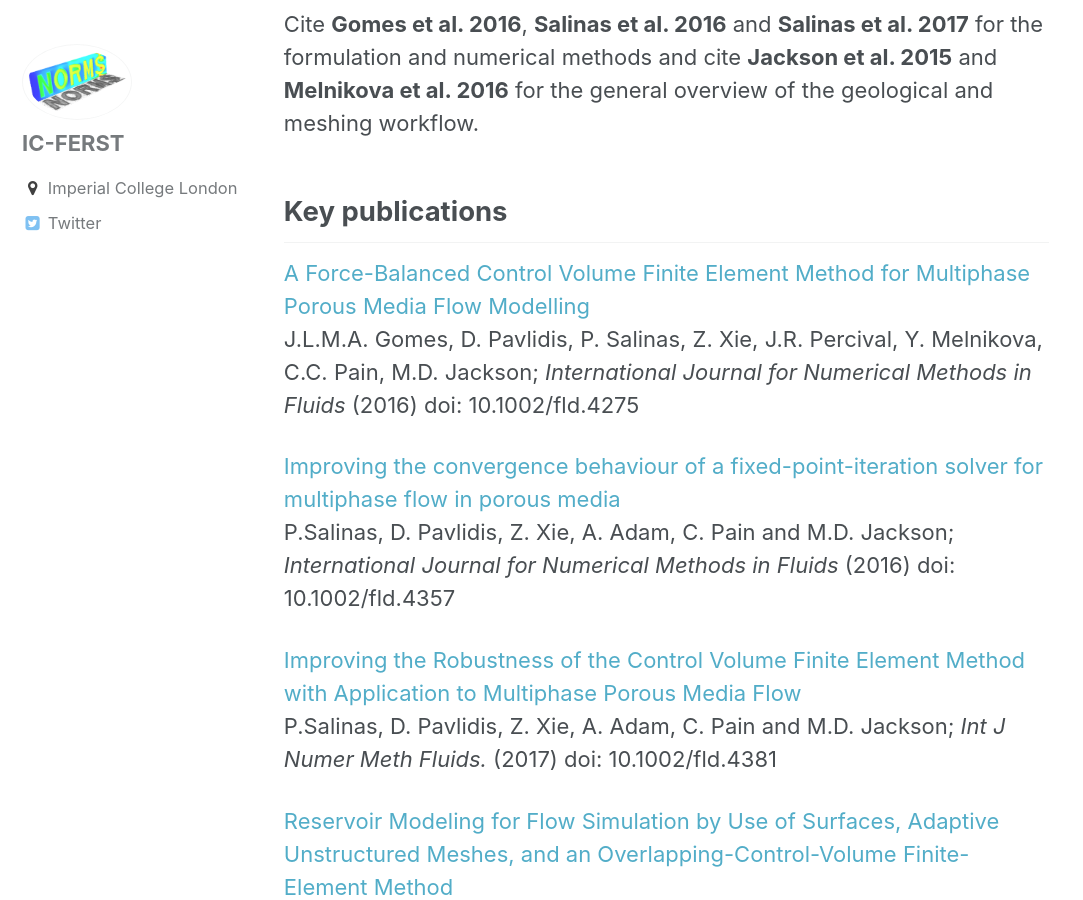
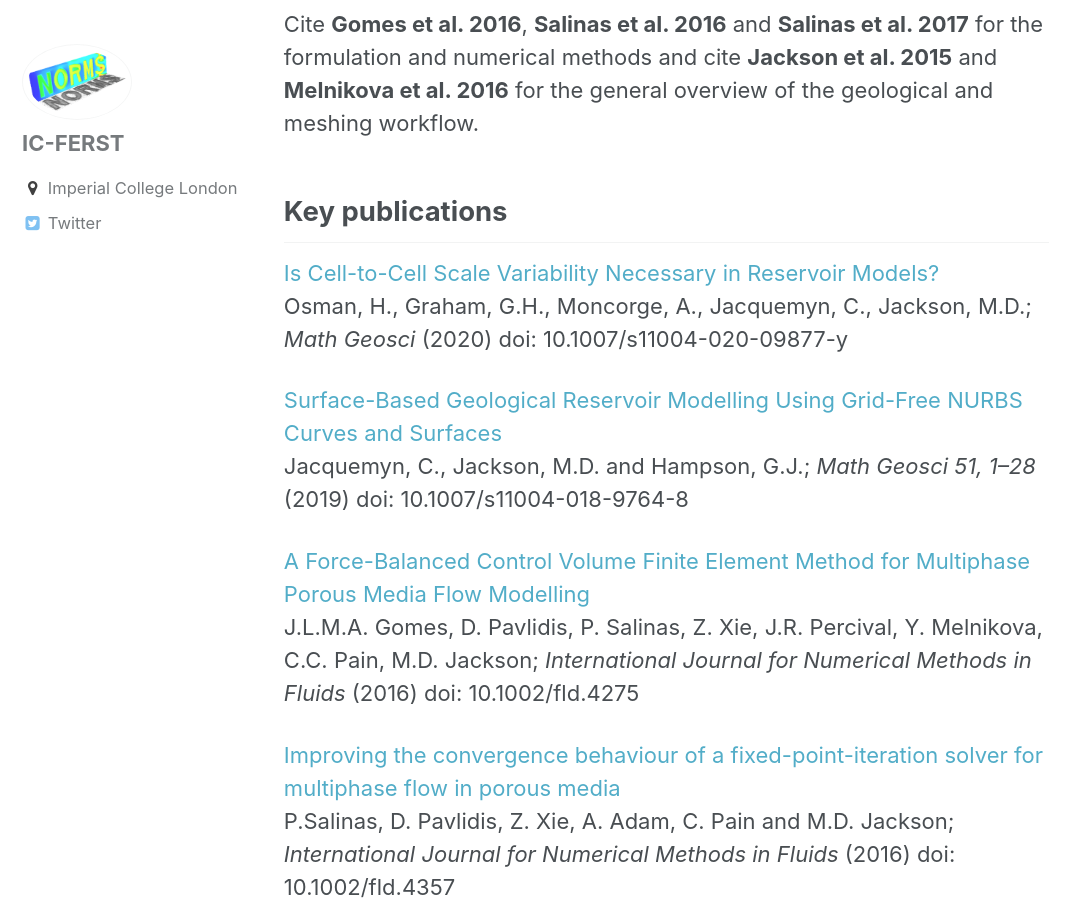
Before and after one commit to Multifluids/multifluids.github.com, a Jekyll site: the page built from _pages/people.md, in a window 1280 px wide and 900 px high, scrolled down 803 px. Shown: the whole window, without its empty margins (0-1083 px from the left). Built offline with Jekyll 4.4.1, drawn with Linux system fonts in a browser that asks for light colours.

```diff
--- a/_pages/people.md
+++ b/_pages/people.md
@@ -20,6 +20,21 @@ Cite <b>Gomes et al. 2016</b>, <b>Salinas et al. 2016</b> and <b>Salinas et al.
 
 ## Key publications
 
+   <p><a href="https://doi.org/10.1007/s11004-020-09877-y">
+           Is Cell-to-Cell Scale Variability Necessary in Reservoir Models?
+      </a><br>
+      Osman, H., Graham, G.H., Moncorge, A., Jacquemyn, C., Jackson, M.D.;
+      <em>Math Geosci</em>
+      (2020) doi: 10.1007/s11004-020-09877-y
+   </p>
+
+   <p><a href="https://doi.org/10.1007/s11004-018-9764-8">
+           Surface-Based Geological Reservoir Modelling Using Grid-Free NURBS Curves and Surfaces
+      </a><br>
+      Jacquemyn, C., Jackson, M.D. and Hampson, G.J.;
+      <em>Math Geosci 51, 1–28</em>
+      (2019) doi: 10.1007/s11004-018-9764-8
+   </p>
 
    <p><a href="http://onlinelibrary.wiley.com/doi/10.1002/fld.4275/abstract">
            A Force-Balanced Control Volume Finite Element Method for Multiphase Porous Media Flow Modelling
```
Also changed, not shown: _pages/home.md (+2 -2 lines), _pages/license.md (+2 -2 lines).
